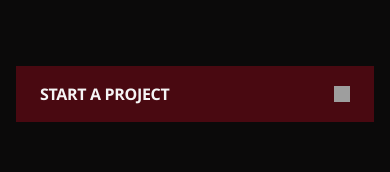
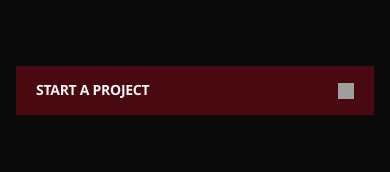
Before and after one commit to asaloojee/omniwerx-io, a SvelteKit app: page / in a window 390 px wide. Shown: the part 539-711 px from the top of the page. Built offline with nearby package versions, Linux system fonts and the light colour scheme; no server answers; grey boxes are pictures that could not be loaded; a web font is replaced by a local one.

Commit message:
fix: buttons on mobile

```diff
--- a/src/app.css
+++ b/src/app.css
@@ -1471,6 +1471,20 @@ button {
     linear-gradient(var(--button-accent-rest), var(--button-accent-rest)), var(--primary-black);
 }
 
+@media (max-width: 991px) {
+  .button {
+    min-height: 0;
+    padding: var(--space-16) var(--space-20);
+    background-color: var(--button-accent-rest);
+    font-size: var(--text-ui);
+    line-height: var(--leading-ui);
+  }
+
+  .error-page__button {
+    background: var(--button-accent-rest);
+  }
+}
+
 .error-page__code {
   position: absolute;
   z-index: -1;
--- a/src/lib/components/SiteNav.svelte
+++ b/src/lib/components/SiteNav.svelte
@@ -399,13 +399,15 @@
       justify-content: space-between;
       gap: var(--space-16);
       width: 100%;
-      padding: var(--space-12) var(--space-24);
+      min-height: 0;
+      padding: var(--space-16) var(--space-20);
       margin-top: var(--space-20);
-      background-color: var(--button-accent-rest-subtle);
+      background-color: var(--button-accent-rest);
       color: var(--body-text--emphasis);
       font-family: var(--font-sans);
       font-size: var(--text-ui);
       font-weight: 700;
+      line-height: var(--leading-ui);
       letter-spacing: var(--tracking-ui);
       text-align: left;
       text-transform: uppercase;
```
